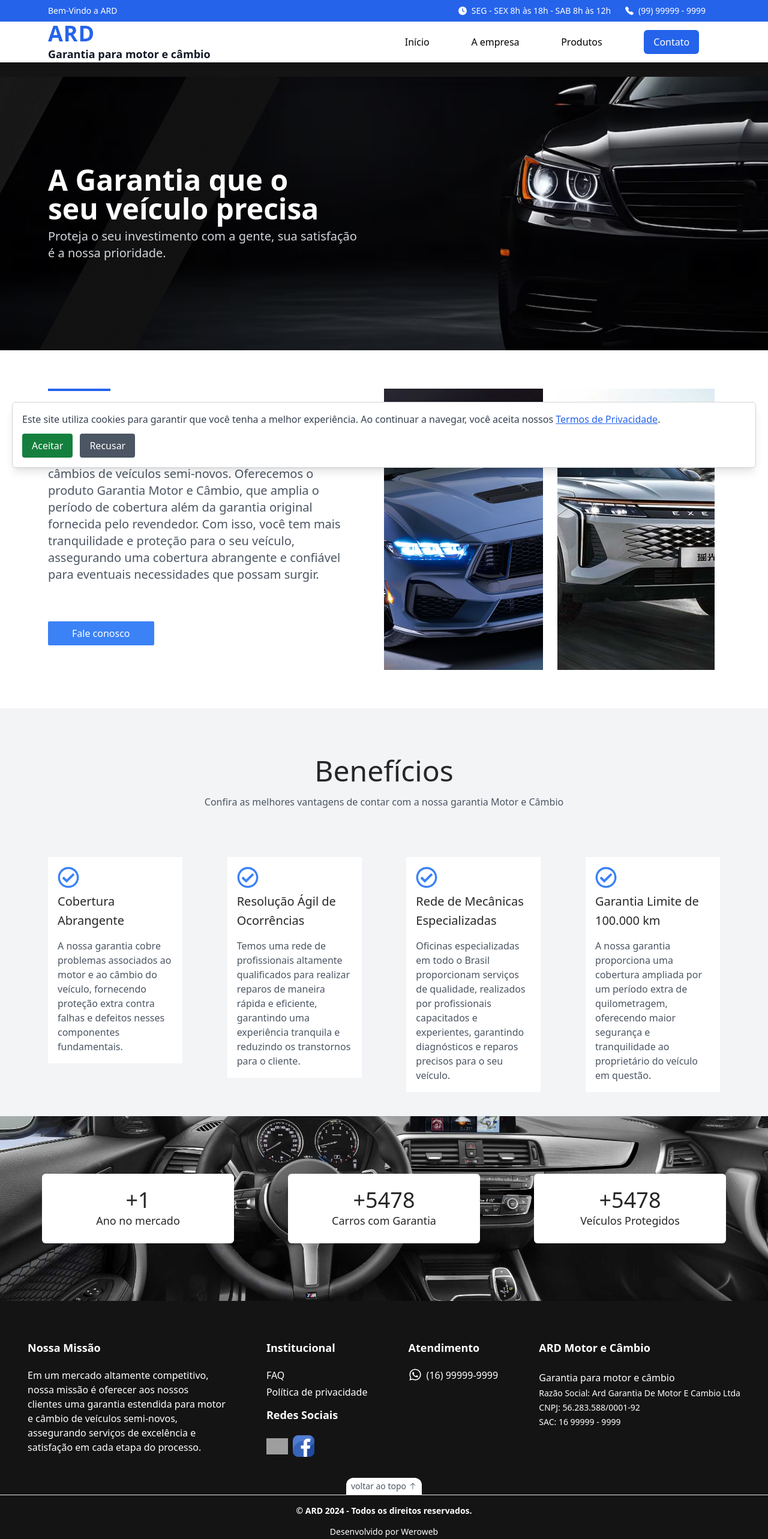
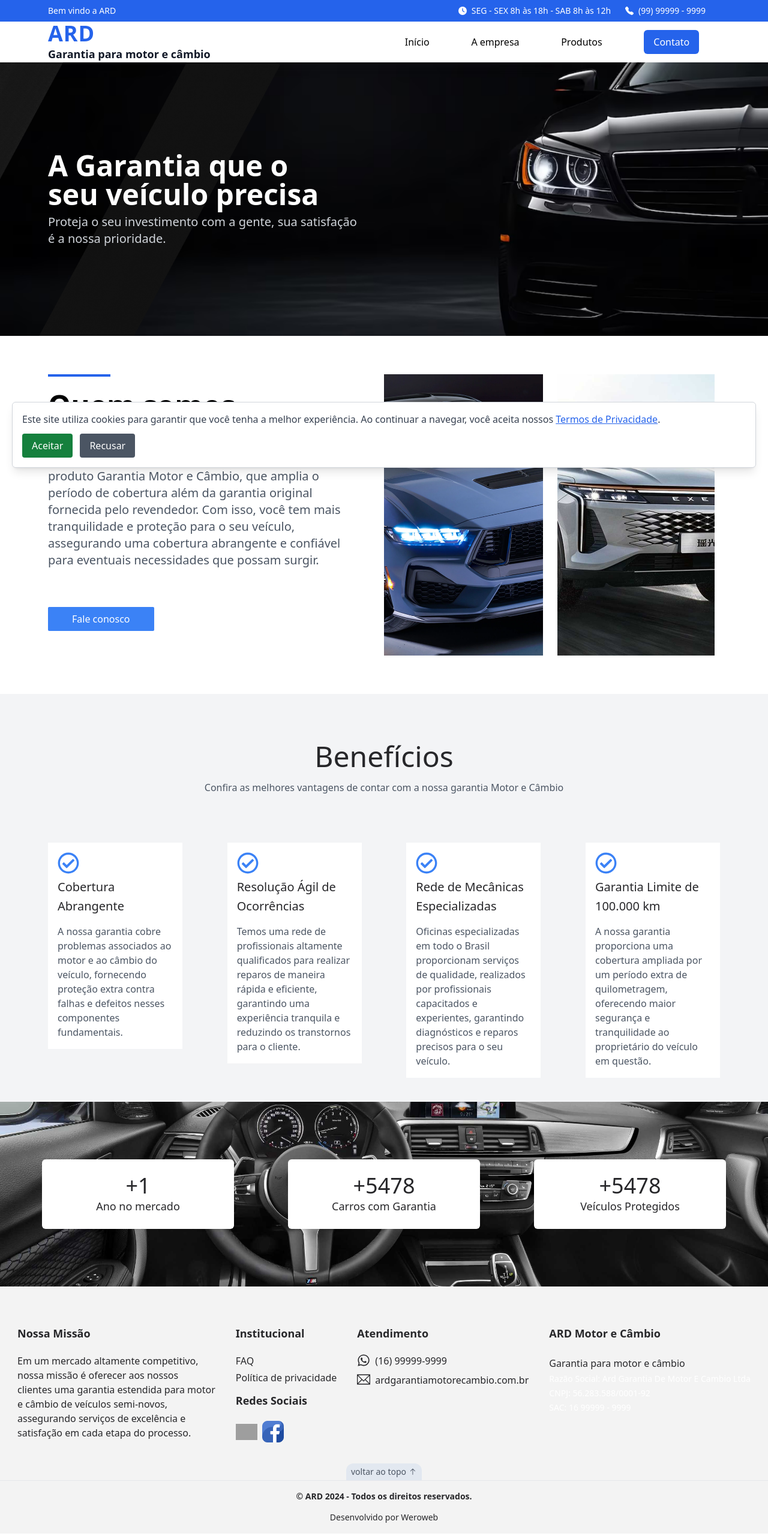
Before and after one commit to WenerRodrigo/ard, a React (Vite) app: page / in a window 1280 px wide. Shown: the top 2566 px of the page at 60% size. Built offline with nearby package versions, Linux system fonts and the light colour scheme; grey boxes are pictures that could not be loaded.

Commit message:
fix: ajustado menu mobile e trocado cor footer

```diff
--- a/src/App.css
+++ b/src/App.css
@@ -2,5 +2,5 @@ body {
   font-family: 'Roboto', sans-serif;
   margin: 0;
   padding: 0;
-  background-color: #f9f9f9;
+  background-color: #f3f3f3;
 }
--- a/src/components/content-footer.tsx
+++ b/src/components/content-footer.tsx
@@ -2,6 +2,7 @@ import instagram from "../assets/instagram.png";
 import facebook from "../assets/facebook.png";
 import { GoArrowUp } from "react-icons/go";
 import { FaWhatsapp } from "react-icons/fa";
+import { TfiEmail } from "react-icons/tfi";
 
 const ContentFooter = () => {
   const scrollToTop = () => {
@@ -13,7 +14,7 @@ const ContentFooter = () => {
 
   return (
     <div className="relative">
-      <div className="flex flex-col md:flex-row items-start justify-around w-full h-full bg-primary text-white py-16 px-5 flex-wrap text-left gap-4">
+      <div className="flex flex-col md:flex-row items-start justify-around w-full h-full bg-secondary text-zinc-800 py-16 px-5 flex-wrap text-left gap-4">
         <div className="flex flex-col items-start">
           <h2 className="h-12 text-lg font-semibold">Nossa Missão</h2>
           <p>
@@ -65,16 +66,16 @@ const ContentFooter = () => {
               (16) 99999-9999
             </a>
           </p>
-          {/* <p>
+          <p>
             <a
               className="flex gap-2"
               href="mailto: werowebsolutions@.com.br"
               rel="noopener noreferrer"
             >
               <TfiEmail size={22} />
-              werowebsolutions@.com.br
+              ardgarantiamotorecambio.com.br
             </a>
-          </p> */}
+          </p>
         </div>
 
         <div className="flex flex-col items-start gap-1">
@@ -89,7 +90,7 @@ const ContentFooter = () => {
       </div>
       <div className="flex items-center justify-center absolute w-full bottom-0 border-b">
         <button
-          className="bg-white px-2 py-1 rounde rounded-t-xl text-sm flex items-center gap-1 text-gray-600"
+          className="bg-slate-200 px-2 py-1 rounde rounded-t-xl text-sm flex items-center gap-1 text-gray-600"
           onClick={scrollToTop}
         >
           voltar ao topo <GoArrowUp />
--- a/src/components/footer.tsx
+++ b/src/components/footer.tsx
@@ -4,8 +4,8 @@ const Footer = () => {
   const mensagemDireitosAutorais = `© ${description} ${anoAtual} - Todos os direitos reservados.`;
 
   return (
-    <div className="flex items-center w-full justify-center gap-3 py-4 flex-col bg-primary">
-      <p className="text-center text-sm text-white font-semibold">
+    <div className="flex items-center w-full justify-center gap-3 py-4 flex-col bg-secondary">
+      <p className="text-center text-sm text-zinc-800 font-semibold">
         {mensagemDireitosAutorais}
       </p>
       <p>
@@ -13,7 +13,7 @@ const Footer = () => {
           href="https://www.werowebsolucoes.com.br/"
           target="_blank"
           rel="noreferrer"
-          className="text-sm text-white"
+          className="text-sm text-zinc-800"
         >
           Desenvolvido por Weroweb
         </a>
--- a/src/components/header.tsx
+++ b/src/components/header.tsx
@@ -1,5 +1,4 @@
 import { useState, useEffect, useRef } from "react";
-import logo from "../assets/logo.png";
 import MenuMobile from "./menu-mobile";
 
 const Header = () => {
@@ -19,7 +18,6 @@ const Header = () => {
     };
   }, []);
 
-  // Função para rolar suavemente para a seção de benefícios
   const scrollToBeneficios = () => {
     const section = document.getElementById("beneficios");
     if (section) {
--- a/src/components/menu-mobile.tsx
+++ b/src/components/menu-mobile.tsx
@@ -1,24 +1,15 @@
 import { ChevronRight, Menu, X } from "lucide-react";
 import { useEffect, useRef, useState } from "react";
-import logo from "../assets/logo.png";
 
 const MenuMobile = () => {
   const [isOpen, setIsOpen] = useState(false);
   const [activeLink, setActiveLink] = useState<string | null>(null);
-  const [expandedMenu, setExpandedMenu] = useState<string | null>(null);
+  const [_expandedMenu, setExpandedMenu] = useState<string | null>(null);
   const menuRef = useRef<HTMLDivElement | null>(null);
 
   const toggleMenu = () => {
     setIsOpen(!isOpen);
     setExpandedMenu(null);
-  };
-
-  const toggleSubMenu = (menu: string) => {
-    if (expandedMenu === menu) {
-      setExpandedMenu(null);
-    } else {
-      setExpandedMenu(menu);
-    }
   };
 
   // eslint-disable-next-line @typescript-eslint/no-explicit-any
@@ -47,7 +38,7 @@ const MenuMobile = () => {
   };
 
   return (
-    <div className="flex items-center py-3 px-7 bg-primary">
+    <div className="flex items-center py-3 px-7 bg-primary lg:hidden">
       <button
         onClick={toggleMenu}
         className="mr-auto block lg:hidden focus:outline-none text-white"
@@ -63,7 +54,6 @@ const MenuMobile = () => {
         }`}
       >
         <div className="bg-white w-80 h-full p-4 rounded-r-xl relative">
-          {/* Botão de fechar (X) dentro do menu, no topo direito */}
           <button
             onClick={toggleMenu}
             className="absolute top-4 right-4 focus:outline-none"
@@ -71,7 +61,6 @@ const MenuMobile = () => {
           >
             <X size="24" />
           </button>
-
           <div className="flex items-center border-b mb-4 py-2">
             <span className="font-semibold">Olá, bem vindo</span>
           </div>
--- a/src/components/top-header.tsx
+++ b/src/components/top-header.tsx
@@ -5,7 +5,7 @@ const TopHeader = () => {
   return (
     <div className="w-full py-2  hidden sm:flex justify-between items-center px-20 bg-blue-600">
       <div className="text-white">
-        <p className="text-sm">Bem-Vindo a ARD</p>
+        <p className="text-sm">Bem vindo a ARD</p>
       </div>
       <div className="flex items-center gap-6 text-white px-6">
         <p className="flex items-center gap-2 text-sm">
--- a/tailwind.config.js
+++ b/tailwind.config.js
@@ -8,6 +8,7 @@ module.exports = {
     extend: {
       colors: {
         "primary": "#151414",
+        "secondary": "#F3F3F3",
       }
     },
   },
```
